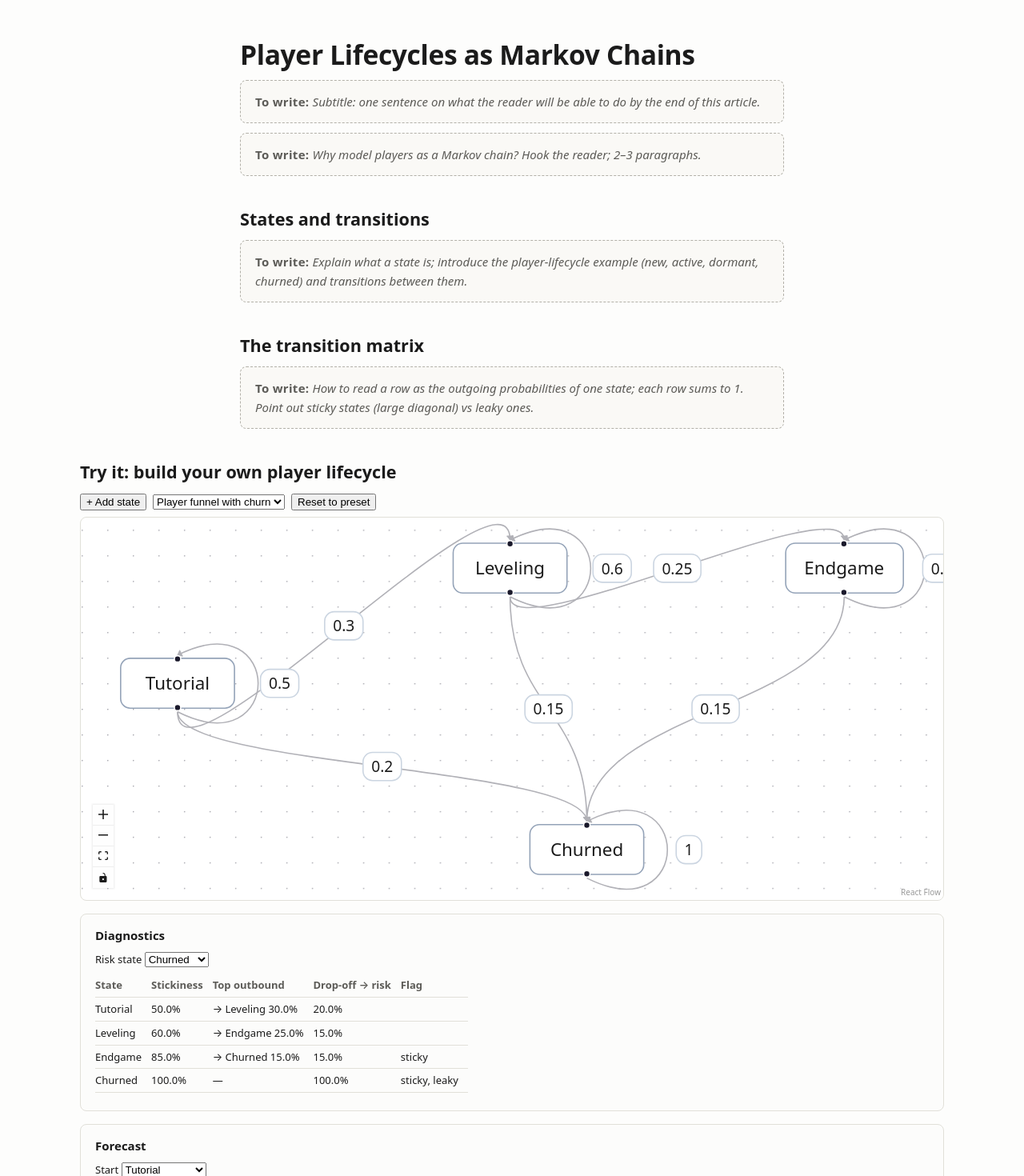
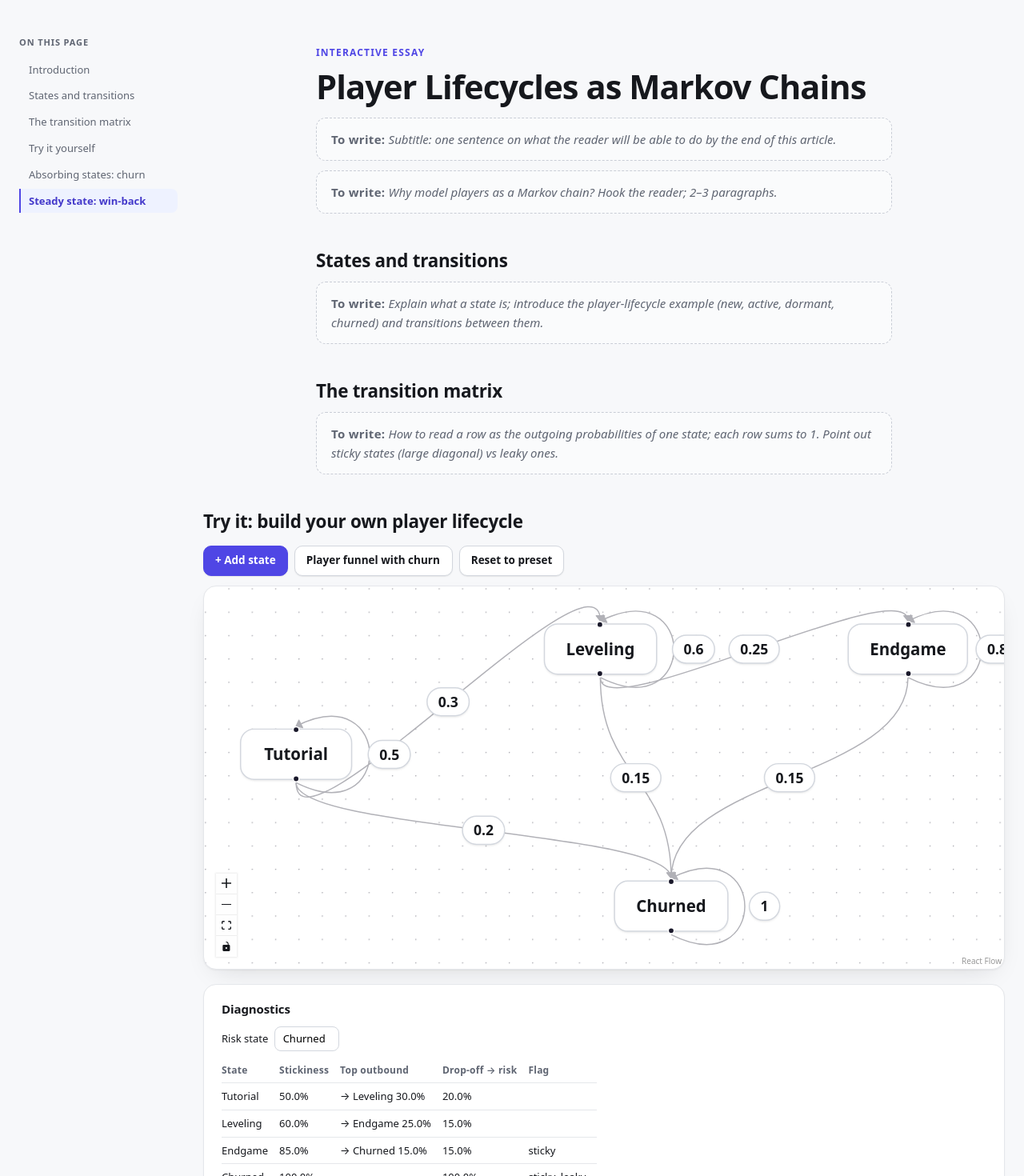
Before and after one commit to ugurkc/markov-transitions, a React (Vite) app: page / in a window 1280 px wide. Shown: the top 1470 px of the page at 80% size. Built offline with nearby package versions, Linux system fonts and the light colour scheme.

Commit message:
Separate bidirectional edges, modernize UI, add section sidebar

```diff
--- a/src/App.tsx
+++ b/src/App.tsx
@@ -1,16 +1,29 @@
 import { ChainCanvas } from './components/ChainCanvas'
 import { Placeholder } from './components/Placeholder'
+import { Sidebar } from './components/Sidebar'
 import { CalculatorsSection } from './components/panels/CalculatorsSection'
 import { useChain } from './state/useChain'
 
 const REPO_URL = 'https://github.com/ugurkc/markov-transitions'
 
+const SECTIONS = [
+  { id: 'intro', label: 'Introduction' },
+  { id: 'states-and-transitions', label: 'States and transitions' },
+  { id: 'transition-matrix', label: 'The transition matrix' },
+  { id: 'try-it', label: 'Try it yourself' },
+  { id: 'absorbing-states', label: 'Absorbing states: churn' },
+  { id: 'steady-state', label: 'Steady state: win-back' },
+]
+
 function App() {
   const { chain, dispatch } = useChain()
   return (
+    <div className="page">
+      <Sidebar sections={SECTIONS} />
       <main>
         <article className="article">
-        <header className="article-header">
+          <header className="article-header" id="intro">
+            <p className="eyebrow">Interactive essay</p>
             <h1>Player Lifecycles as Markov Chains</h1>
             <p className="placeholder">
               Subtitle: one sentence on what the reader will be able to do by
@@ -21,27 +34,31 @@ function App() {
           <Placeholder hint="Why model players as a Markov chain? Hook the reader; 2–3 paragraphs." />
 
           <Placeholder
+            id="states-and-transitions"
             heading="States and transitions"
             hint="Explain what a state is; introduce the player-lifecycle example (new, active, dormant, churned) and transitions between them."
           />
 
           <Placeholder
+            id="transition-matrix"
             heading="The transition matrix"
             hint="How to read a row as the outgoing probabilities of one state; each row sums to 1. Point out sticky states (large diagonal) vs leaky ones."
           />
 
-        <section className="tool-section">
+          <section className="tool-section" id="try-it">
             <h2>Try it: build your own player lifecycle</h2>
             <ChainCanvas chain={chain} dispatch={dispatch} />
             <CalculatorsSection chain={chain} />
           </section>
 
           <Placeholder
+            id="absorbing-states"
             heading="Absorbing states: modeling churn"
             hint="Walk through absorption probabilities and expected time to churn using the funnel preset in the tool above."
           />
 
           <Placeholder
+            id="steady-state"
             heading="Steady state: modeling win-back"
             hint="Load the win-back preset and discuss the long-run equilibrium mix of players — what the steady state says about a win-back loop."
           />
@@ -53,6 +70,7 @@ function App() {
           </footer>
         </article>
       </main>
+    </div>
   )
 }
 
--- a/src/components/ChainCanvas.tsx
+++ b/src/components/ChainCanvas.tsx
@@ -66,24 +66,24 @@ function ChainCanvasInner({ chain, dispatch }: ChainCanvasProps) {
     [chain.states, selected, validation, dispatch],
   )
 
-  const edges = useMemo<Edge[]>(
-    () =>
-      chain.transitions.map((t) => ({
+  const edges = useMemo<Edge[]>(() => {
+    const pairs = new Set(chain.transitions.map((t) => `${t.from}->${t.to}`))
+    return chain.transitions.map((t) => ({
       id: t.id,
       type: 'transition',
       source: t.from,
       target: t.to,
       selected: selected.has(t.id),
-        markerEnd: { type: MarkerType.ArrowClosed },
+      markerEnd: { type: MarkerType.ArrowClosed, width: 18, height: 18 },
       data: {
         probability: t.probability,
         isSelfLoop: t.from === t.to,
+        hasReverse: t.from !== t.to && pairs.has(`${t.to}->${t.from}`),
         onSetProbability: (p: number) =>
           dispatch({ type: 'setProbability', id: t.id, probability: p }),
       },
-      })),
-    [chain.transitions, selected, dispatch],
-  )
+    }))
+  }, [chain.transitions, selected, dispatch])
 
   const updateSelection = useCallback((id: string, isSelected: boolean) => {
     setSelected((prev) => {
--- a/src/components/Placeholder.tsx
+++ b/src/components/Placeholder.tsx
@@ -1,4 +1,6 @@
 interface PlaceholderProps {
+  /** Anchor id for the section (used by the sidebar TOC). */
+  id?: string
   /** Optional section heading, rendered as a real <h2>. */
   heading?: string
   /** Guidance for the site owner about what to write in this section. */
@@ -11,9 +13,9 @@ interface PlaceholderProps {
  * correct) and the hint as a visually distinct dashed block, so the owner
  * can tell at a glance what to write where.
  */
-export function Placeholder({ heading, hint }: PlaceholderProps) {
+export function Placeholder({ id, heading, hint }: PlaceholderProps) {
   return (
-    <section>
+    <section id={id}>
       {heading && <h2>{heading}</h2>}
       <p className="placeholder">{hint}</p>
     </section>
--- /dev/null
+++ b/src/components/Sidebar.tsx
@@ -0,0 +1,66 @@
+import { useEffect, useState } from 'react'
+
+export interface SidebarSection {
+  id: string
+  label: string
+}
+
+interface SidebarProps {
+  sections: SidebarSection[]
+}
+
+/** Viewport line (px from top) a section must cross to count as "current". */
+const ACTIVE_LINE = 120
+
+/**
+ * Sticky "On this page" table of contents. Highlights the last section whose
+ * top has scrolled past the active line (with a bottom-of-page fallback so
+ * the final section is reachable); hidden on narrow screens (CSS).
+ */
+export function Sidebar({ sections }: SidebarProps) {
+  const [activeId, setActiveId] = useState<string | null>(null)
+
+  useEffect(() => {
+    const onScroll = () => {
+      let current = sections[0]?.id ?? null
+      for (const s of sections) {
+        const el = document.getElementById(s.id)
+        if (el && el.getBoundingClientRect().top <= ACTIVE_LINE) current = s.id
+      }
+      const atBottom =
+        window.innerHeight + window.scrollY >=
+        document.documentElement.scrollHeight - 4
+      if (atBottom && sections.length > 0) {
+        current = sections[sections.length - 1].id
+      }
+      setActiveId(current)
+    }
+    onScroll()
+    window.addEventListener('scroll', onScroll, { passive: true })
+    window.addEventListener('resize', onScroll)
+    return () => {
+      window.removeEventListener('scroll', onScroll)
+      window.removeEventListener('resize', onScroll)
+    }
+  }, [sections])
+
+  return (
+    <aside className="sidebar">
+      <nav aria-label="On this page">
+        <p className="sidebar-title">On this page</p>
+        <ul>
+          {sections.map((s) => (
+            <li key={s.id}>
+              <a
+                href={`#${s.id}`}
+                className={activeId === s.id ? 'active' : undefined}
+              >
+                {s.label}
+              </a>
+            </li>
+          ))}
+        </ul>
+      </nav>
+    </aside>
+  )
+}
--- a/src/components/TransitionEdge.tsx
+++ b/src/components/TransitionEdge.tsx
@@ -5,6 +5,8 @@ import type { EdgeProps } from '@xyflow/react'
 export interface TransitionEdgeData {
   probability: number
   isSelfLoop: boolean
+  /** True when a transition in the opposite direction also exists. */
+  hasReverse: boolean
   onSetProbability: (p: number) => void
 }
 
@@ -21,6 +23,23 @@ export function TransitionEdge(props: EdgeProps) {
     path = `M ${sourceX} ${sourceY} C ${sourceX + r * 2} ${sourceY + r}, ${targetX + r * 2} ${targetY - r}, ${targetX} ${targetY}`
     labelX = sourceX + r * 1.9
     labelY = (sourceY + targetY) / 2
+  } else if (d.hasReverse) {
+    // A reverse transition exists, so the default bezier paths (and their
+    // midpoint labels) would sit on top of each other. Bow this edge to the
+    // right of its travel direction — the reversed edge bows the opposite way,
+    // separating the pair into a lens with one label per curve.
+    const dx = targetX - sourceX
+    const dy = targetY - sourceY
+    const len = Math.hypot(dx, dy) || 1
+    const nx = -dy / len
+    const ny = dx / len
+    const bow = 30
+    const cx = (sourceX + targetX) / 2 + nx * bow * 2
+    const cy = (sourceY + targetY) / 2 + ny * bow * 2
+    path = `M ${sourceX} ${sourceY} Q ${cx} ${cy} ${targetX} ${targetY}`
+    // Quadratic bezier at t=0.5 — the curve's apex, where the label belongs.
+    labelX = (sourceX + targetX) / 2 + nx * bow
+    labelY = (sourceY + targetY) / 2 + ny * bow
   } else {
     ;[path, labelX, labelY] = getBezierPath(props)
   }
--- a/src/index.css
+++ b/src/index.css
@@ -7,20 +7,32 @@
 /* Explicit light theme for v1, regardless of OS preference. */
 :root {
   color-scheme: light;
-  --ink: #1b1b1b;
-  --muted: #5c5b57;
-  --accent: #2a78d6;
-  --accent-soft: #cde2fb;
-  --border: #e1e0d9;
-  --paper: #fdfdfc;
-  --card: #fcfcfb;
+  --ink: #16181d;
+  --muted: #5f6572;
+  --accent: #4f46e5;
+  --accent-strong: #4338ca;
+  --accent-soft: #e0e7ff;
+  --accent-faint: #eef2ff;
+  --border: #e5e7eb;
+  --border-strong: #d3d7de;
+  --paper: #f7f8fa;
+  --card: #ffffff;
   --surface: #ffffff;
-  --placeholder-border: #b3b1a9;
-  --placeholder-bg: #faf9f6;
+  --placeholder-border: #c9cdd6;
+  --placeholder-bg: #fafbfc;
+  --danger: #dc2626;
+  --danger-ink: #991b1b;
+  --danger-bg: #fef2f2;
+  --shadow-sm: 0 1px 2px rgba(22, 24, 29, 0.05), 0 1px 1px rgba(22, 24, 29, 0.03);
+  --shadow-md: 0 1px 2px rgba(22, 24, 29, 0.05), 0 12px 32px -16px rgba(22, 24, 29, 0.18);
+  --radius-sm: 8px;
+  --radius-md: 12px;
+  --radius-lg: 16px;
 }
 
 html {
   background: var(--paper);
+  scroll-behavior: smooth;
 }
 
 body {
@@ -33,48 +45,137 @@ body {
   -webkit-font-smoothing: antialiased;
 }
 
+/* --- Page shell: sidebar + main --- */
+
+.page {
+  display: flex;
+  align-items: flex-start;
+}
+
+.sidebar {
+  flex: 0 0 230px;
+  position: sticky;
+  top: 0;
+  max-height: 100vh;
+  overflow-y: auto;
+  padding: 44px 8px 24px 24px;
+}
+
+.sidebar-title {
+  margin: 0 0 10px;
+  font-size: 11px;
+  font-weight: 700;
+  letter-spacing: 0.08em;
+  text-transform: uppercase;
+  color: var(--muted);
+}
+
+.sidebar ul {
+  list-style: none;
+  margin: 0;
+  padding: 0;
+}
+
+.sidebar li + li {
+  margin-top: 2px;
+}
+
+.sidebar a {
+  display: block;
+  padding: 5px 10px;
+  border-left: 2px solid transparent;
+  border-radius: 0 var(--radius-sm) var(--radius-sm) 0;
+  color: var(--muted);
+  font-size: 13px;
+  text-decoration: none;
+  transition: color 120ms ease, background 120ms ease, border-color 120ms ease;
+}
+
+.sidebar a:hover {
+  color: var(--ink);
+  background: var(--accent-faint);
+}
+
+.sidebar a.active {
+  color: var(--accent-strong);
+  border-left-color: var(--accent);
+  background: var(--accent-faint);
+  font-weight: 600;
+}
+
+main {
+  flex: 1;
+  min-width: 0;
+}
+
+@media (max-width: 1099px) {
+  .sidebar {
+    display: none;
+  }
+}
+
 /* --- Article layout --- */
 
+/* Prose blocks sit in a 720px reading column; the tool section breaks out. */
 .article {
+  padding: 0 24px 32px;
+}
+
+.article > * {
   max-width: 720px;
-  margin: 0 auto;
-  padding: 0 20px 24px;
+  margin-left: auto;
+  margin-right: auto;
+}
+
+.article > .tool-section {
+  max-width: 1100px;
+}
+
+.article section {
+  scroll-margin-top: 28px;
 }
 
 .article-header {
-  margin: 48px 0 8px;
+  margin-top: 56px;
+  margin-bottom: 8px;
+}
+
+.eyebrow {
+  margin: 0 0 10px;
+  font-size: 12px;
+  font-weight: 700;
+  letter-spacing: 0.1em;
+  text-transform: uppercase;
+  color: var(--accent);
 }
 
 .article-header h1 {
-  margin: 0 0 12px;
-  font-size: 2.1rem;
-  line-height: 1.2;
-  letter-spacing: -0.01em;
+  margin: 0 0 14px;
+  font-size: 2.6rem;
+  font-weight: 750;
+  line-height: 1.15;
+  letter-spacing: -0.022em;
 }
 
 h2 {
-  margin: 40px 0 12px;
-  font-size: 1.35rem;
+  margin: 44px 0 12px;
+  font-size: 1.4rem;
+  font-weight: 700;
   line-height: 1.3;
+  letter-spacing: -0.012em;
 }
 
 a {
   color: var(--accent);
 }
 
-/* Tool section breaks out of the 720px column, centered on the viewport. */
-.tool-section {
-  width: min(1080px, 95vw);
-  margin-left: calc((100% - min(1080px, 95vw)) / 2);
-}
-
 .tool-section h2 {
-  margin-bottom: 4px;
+  margin-bottom: 6px;
 }
 
 .article-footer {
-  margin-top: 48px;
-  padding: 16px 0 32px;
+  margin-top: 56px;
+  padding: 18px 0 36px;
   border-top: 1px solid var(--border);
   color: var(--muted);
   font-size: 14px;
@@ -86,7 +187,7 @@ a {
   margin: 12px 0;
   padding: 14px 18px;
   border: 1.5px dashed var(--placeholder-border);
-  border-radius: 8px;
+  border-radius: var(--radius-md);
   background: var(--placeholder-bg);
   color: var(--muted);
   font-style: italic;
@@ -100,66 +201,150 @@ a {
   letter-spacing: 0.02em;
 }
 
-/* --- Canvas --- */
+/* --- Toolbar controls --- */
 
 .canvas-toolbar {
   display: flex;
   gap: 8px;
   align-items: center;
-  padding: 8px 0;
+  padding: 10px 0 12px;
 }
+
+.canvas-toolbar button,
+.canvas-toolbar select {
+  appearance: none;
+  padding: 7px 14px;
+  border: 1px solid var(--border-strong);
+  border-radius: 10px;
+  background: var(--surface);
+  color: var(--ink);
+  font: inherit;
+  font-size: 13.5px;
+  font-weight: 550;
+  box-shadow: var(--shadow-sm);
+  cursor: pointer;
+  transition: border-color 120ms ease, box-shadow 120ms ease, background 120ms ease;
+}
+
+.canvas-toolbar button:hover,
+.canvas-toolbar select:hover {
+  border-color: var(--accent);
+  box-shadow: 0 0 0 3px var(--accent-faint), var(--shadow-sm);
+}
+
+.canvas-toolbar button:first-child {
+  border-color: var(--accent);
+  background: var(--accent);
+  color: #fff;
+}
+
+.canvas-toolbar button:first-child:hover {
+  background: var(--accent-strong);
+}
+
+/* --- Canvas --- */
 
 .canvas-wrapper {
   border: 1px solid var(--border);
-  border-radius: 8px;
+  border-radius: var(--radius-lg);
   overflow: hidden;
   background: var(--surface);
+  box-shadow: var(--shadow-md);
+}
+
+.react-flow__edge-path {
+  stroke: #a3aab8;
+  stroke-width: 1.6;
+}
+
+.react-flow__edge.selected .react-flow__edge-path {
+  stroke: var(--accent);
+  stroke-width: 2;
+}
+
+.react-flow__handle {
+  width: 7px;
+  height: 7px;
+  background: #b6bdc9;
+  border: 2px solid #fff;
 }
 
 .state-node {
   position: relative;
-  min-width: 90px;
-  padding: 8px 14px;
-  border: 1.5px solid #94a3b8;
-  border-radius: 8px;
-  background: #fff;
+  min-width: 96px;
+  padding: 10px 18px;
+  border: 1.5px solid var(--border-strong);
+  border-radius: var(--radius-md);
+  background: var(--surface);
   text-align: center;
   font-size: 14px;
+  font-weight: 550;
+  box-shadow: var(--shadow-sm);
+  transition: border-color 120ms ease, box-shadow 120ms ease;
+}
+
+.react-flow__node.selected .state-node {
+  border-color: var(--accent);
+  box-shadow: 0 0 0 3px var(--accent-soft), var(--shadow-sm);
 }
 
 .state-node.invalid {
-  border-color: #dc2626;
+  border-color: var(--danger);
+}
+
+.react-flow__node.selected .state-node.invalid {
+  box-shadow: 0 0 0 3px #fecaca, var(--shadow-sm);
 }
 
 .state-node input {
   width: 90px;
+  font: inherit;
   font-size: 14px;
+  border: 1px solid var(--border-strong);
+  border-radius: 6px;
+  padding: 1px 6px;
 }
 
 .row-sum-badge {
   position: absolute;
-  top: -10px;
-  right: -10px;
-  padding: 1px 6px;
-  border-radius: 8px;
-  background: #dc2626;
+  top: -11px;
+  right: -12px;
+  padding: 1px 8px;
+  border-radius: 999px;
+  background: var(--danger);
   color: #fff;
   font-size: 11px;
+  font-weight: 600;
   white-space: nowrap;
+  box-shadow: var(--shadow-sm);
 }
 
 .edge-label {
-  padding: 1px 6px;
-  border: 1px solid #cbd5e1;
-  border-radius: 8px;
-  background: #fff;
+  padding: 2px 9px;
+  border: 1px solid var(--border-strong);
+  border-radius: 999px;
+  background: var(--surface);
   font-size: 12px;
+  font-weight: 600;
+  font-variant-numeric: tabular-nums;
+  color: var(--ink);
   cursor: pointer;
+  box-shadow: var(--shadow-sm);
+  transition: border-color 120ms ease, box-shadow 120ms ease;
+}
+
+.edge-label:hover {
+  border-color: var(--accent);
+  box-shadow: 0 0 0 3px var(--accent-faint), var(--shadow-sm);
 }
 
 .edge-label input {
   width: 56px;
+  font: inherit;
   font-size: 12px;
+  border: none;
+  outline: none;
+  background: transparent;
 }
 
 /* --- Calculator panels --- */
@@ -168,20 +353,23 @@ a {
   display: flex;
   flex-direction: column;
   gap: 16px;
-  padding: 16px 0;
+  padding: 18px 0;
 }
 
 .panel {
   border: 1px solid var(--border);
-  border-radius: 8px;
-  padding: 14px 18px;
+  border-radius: var(--radius-lg);
+  padding: 18px 22px;
   background: var(--card);
+  box-shadow: var(--shadow-sm);
   overflow-x: auto;
 }
 
 .panel h3 {
-  margin: 0 0 8px;
+  margin: 0 0 10px;
   font-size: 15px;
+  font-weight: 700;
+  letter-spacing: -0.008em;
 }
 
 .panel-note {
@@ -195,11 +383,11 @@ a {
 }
 
 .banner-error {
-  border: 1px solid #dc2626;
-  border-radius: 8px;
-  padding: 12px 16px;
-  background: #fef2f2;
-  color: #991b1b;
+  border: 1px solid #fca5a5;
+  border-radius: var(--radius-md);
+  padding: 14px 18px;
+  background: var(--danger-bg);
+  color: var(--danger-ink);
   font-size: 14px;
 }
 
@@ -214,18 +402,38 @@ a {
 }
 
 .chip {
-  padding: 2px 8px;
-  border: 1px solid #dc2626;
+  padding: 2px 10px;
+  border: 1px solid #fca5a5;
   border-radius: 999px;
-  background: #fff;
+  background: var(--surface);
   font-size: 12px;
   font-variant-numeric: tabular-nums;
 }
 
 .field {
   display: block;
-  margin: 6px 0;
+  margin: 8px 0;
   font-size: 13px;
+}
+
+.field select,
+.field input[type='range'] {
+  margin-left: 4px;
+}
+
+.field select {
+  appearance: none;
+  padding: 4px 10px;
+  border: 1px solid var(--border-strong);
+  border-radius: 8px;
+  background: var(--surface);
+  font: inherit;
+  font-size: 13px;
+  cursor: pointer;
+}
+
+.field select:hover {
+  border-color: var(--accent);
 }
 
 .mix-inputs {
@@ -235,10 +443,15 @@ a {
 
 .mix-inputs input {
   width: 72px;
+  font: inherit;
+  font-size: 13px;
+  border: 1px solid var(--border-strong);
+  border-radius: 6px;
+  padding: 2px 6px;
 }
 
 .inline-warning {
-  color: #991b1b;
+  color: var(--danger-ink);
   font-size: 13px;
 }
 
@@ -250,7 +463,7 @@ a {
 
 .data-table th,
 .data-table td {
-  padding: 4px 12px 4px 0;
+  padding: 6px 14px 6px 0;
   text-align: left;
   border-bottom: 1px solid var(--border);
 }
@@ -258,6 +471,8 @@ a {
 .data-table th {
   color: var(--muted);
   font-weight: 600;
+  font-size: 12px;
+  letter-spacing: 0.02em;
 }
 
 .data-table td {
@@ -269,9 +484,9 @@ a {
 .dist-bars {
   display: grid;
   grid-template-columns: max-content 1fr max-content;
-  gap: 6px 10px;
+  gap: 7px 12px;
   align-items: center;
-  margin: 10px 0 4px;
+  margin: 12px 0 4px;
   max-width: 480px;
 }
 
@@ -286,7 +501,7 @@ a {
 
 .dist-track {
   height: 14px;
-  background: var(--accent-soft);
+  background: var(--accent-faint);
   border-radius: 0 4px 4px 0;
 }
 
```
Lines whose indentation alone changed are shown as unchanged.
